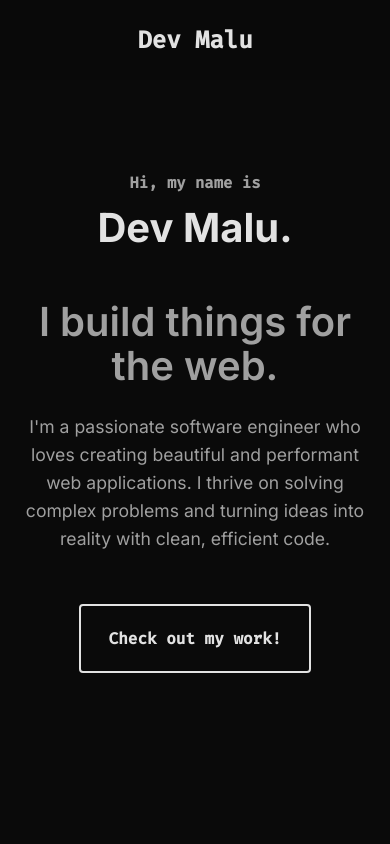
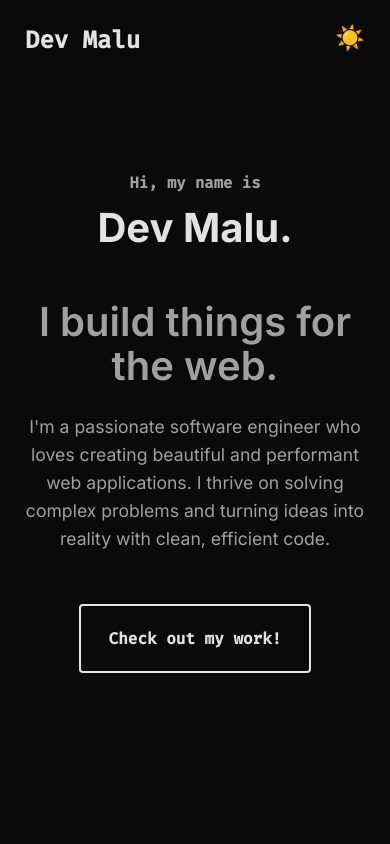
Before and after one commit to devmalu15/PortfolioWebsite, a React (Vite) app: page / in a window 390 px wide. Shown: the top 844 px of the page. Built offline with nearby package versions, Linux system fonts and the light colour scheme.

Commit message:
[Dev Malu].Fix mode change button for small screen sizes

```diff
--- a/src/components/Header.css
+++ b/src/components/Header.css
@@ -90,10 +90,16 @@
 }
 
 @media (max-width: 768px) {
-  .nav-links {
+  .nav-links li:not(:nth-child(4)) { /* Hide all but the 4th li (theme toggle) */
     display: none;
   }
   .header nav {
-    justify-content: center;
+    justify-content: space-between;
+  }
+  .logo {
+    flex-grow: 1;
+  }
+  .nav-links {
+    justify-content: flex-end;
   }
 }
```
